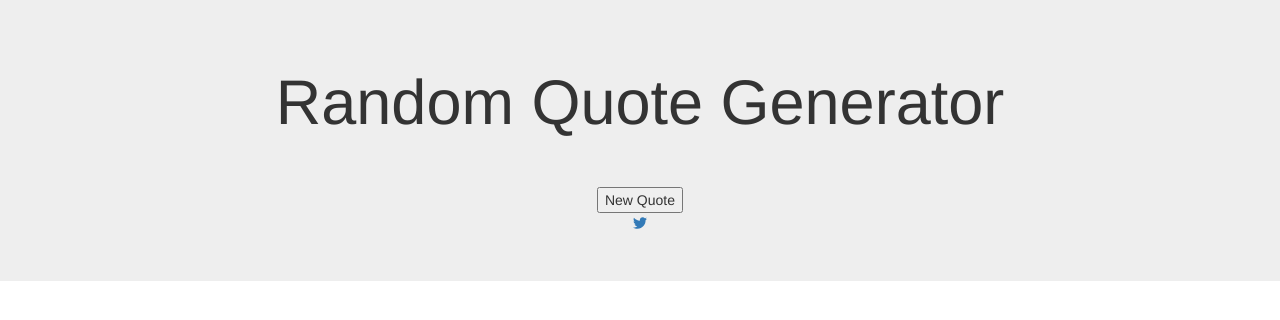
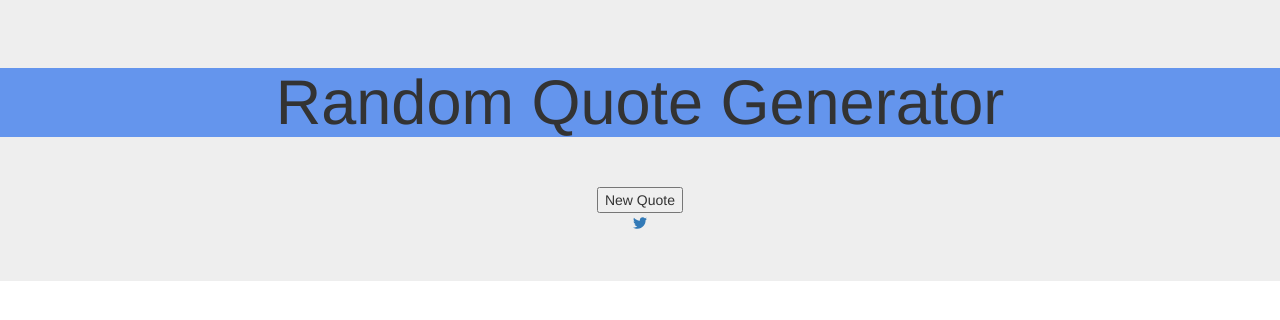
Before and after one commit to bracar/RandomQuoteMachine, a plain HTML site: page index.html in a window 1280 px wide. Drawn offline with nearby package versions, Linux system fonts and the light colour scheme; no server answers.

Commit message:
added link to my-styles.css

```diff
--- a/index.html
+++ b/index.html
@@ -9,7 +9,8 @@
     <script defer src="https://use.fontawesome.com/releases/v5.0.4/js/all.js"></script>
     <!-- bootstrap -->
     <link href="https://maxcdn.bootstrapcdn.com/bootstrap/3.3.7/css/bootstrap.min.css" rel="stylesheet" integrity="sha384-BVYiiSIFeK1dGmJRAkycuHAHRg32OmUcww7on3RYdg4Va+PmSTsz/K68vbdEjh4u" crossorigin="anonymous">
-
+    <!-- my-styles -->
+    <link href="styles/my-styles.css" rel="stylesheet">
 </head>
 <body>
 <div class="jumbotron text-center">
```
